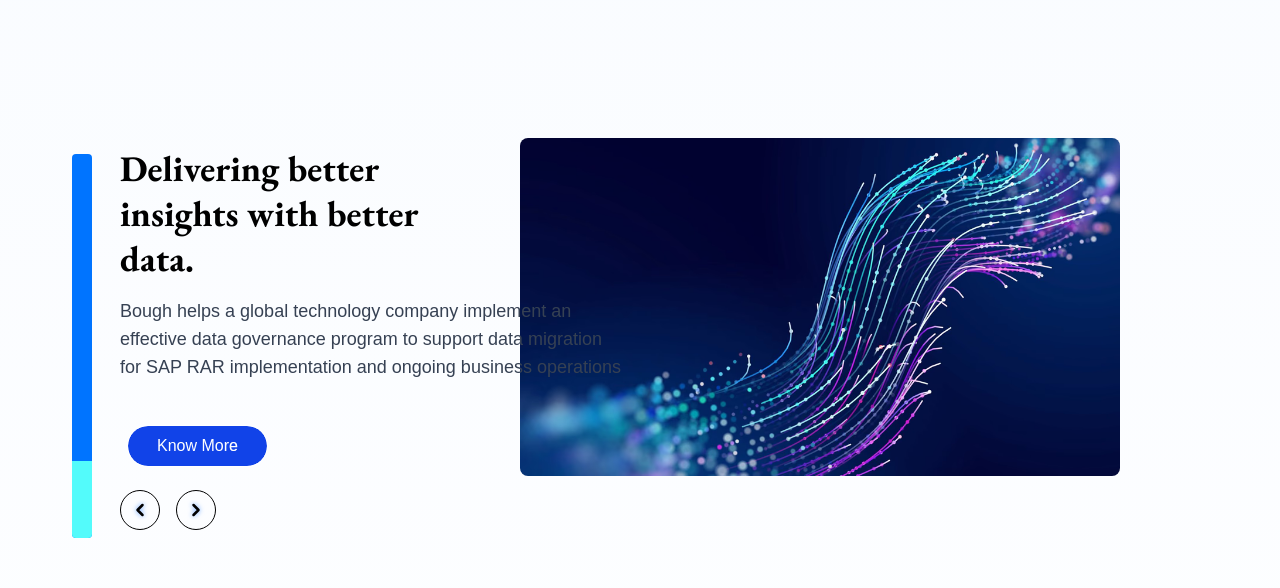
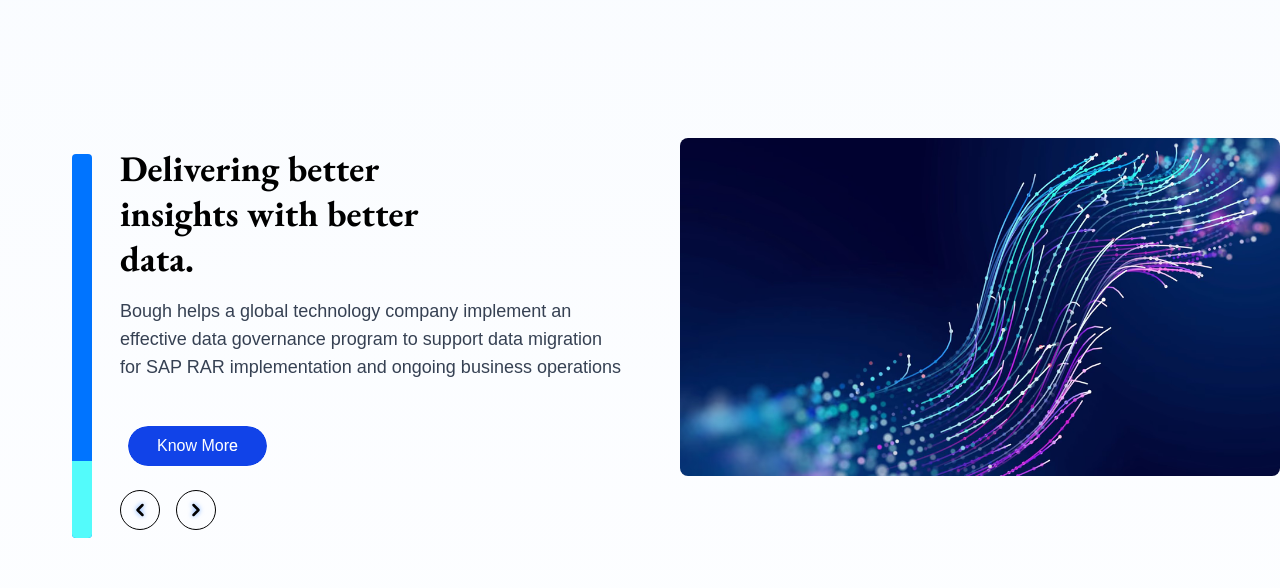
Before and after one commit to Astron-1/bough, a Next.js app: page /service in a window 1280 px wide. Shown: the part 2460-3048 px from the top of the page. Built offline with nearby package versions, Linux system fonts and the light colour scheme.

Commit message:
fix: service page

```diff
--- a/src/pages/service.tsx
+++ b/src/pages/service.tsx
@@ -66,7 +66,7 @@ export default function ServicesPage() {
       </section>
 
       {/* Featured Case Studies */}
-      <div className="" style={{ width: "70rem", maxWidth: "100%" }}>
+      <div className="">
         <CaseStudyCarousel />
       </div>
       <BottomSection
```
